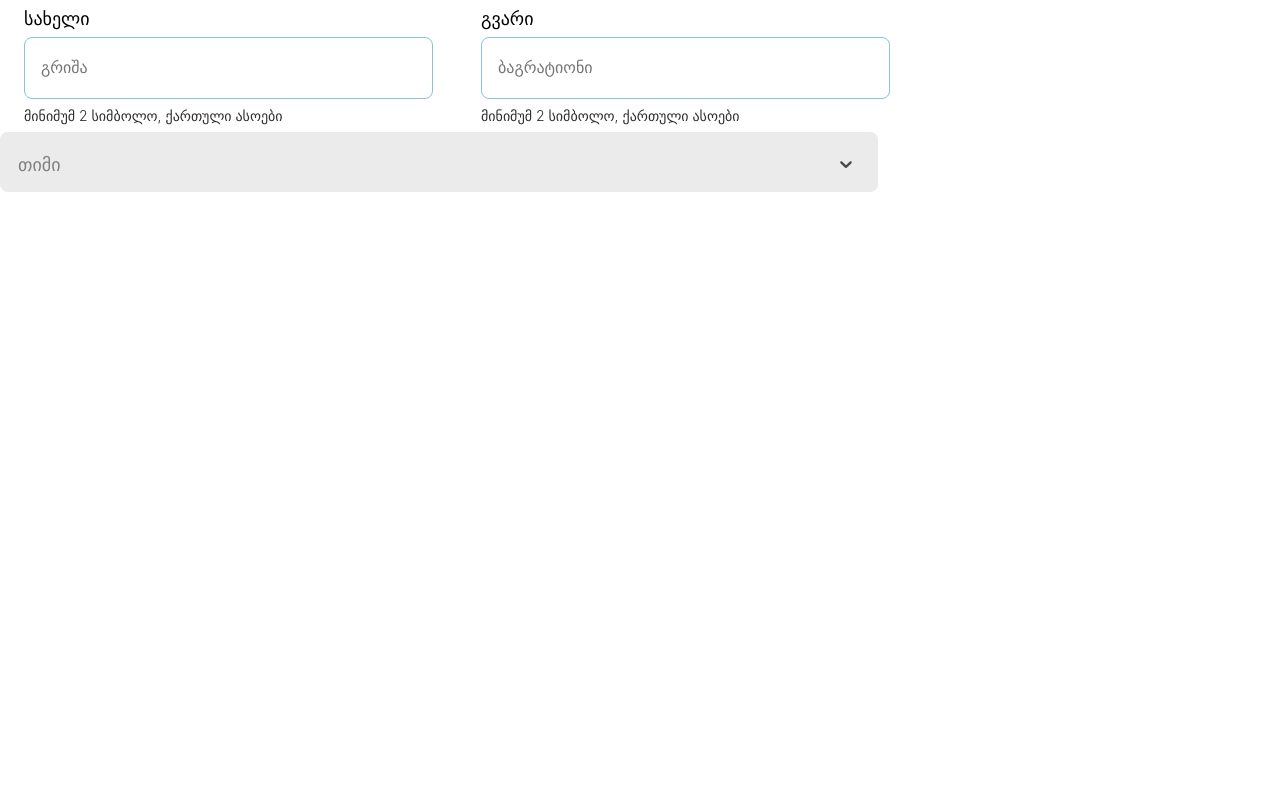
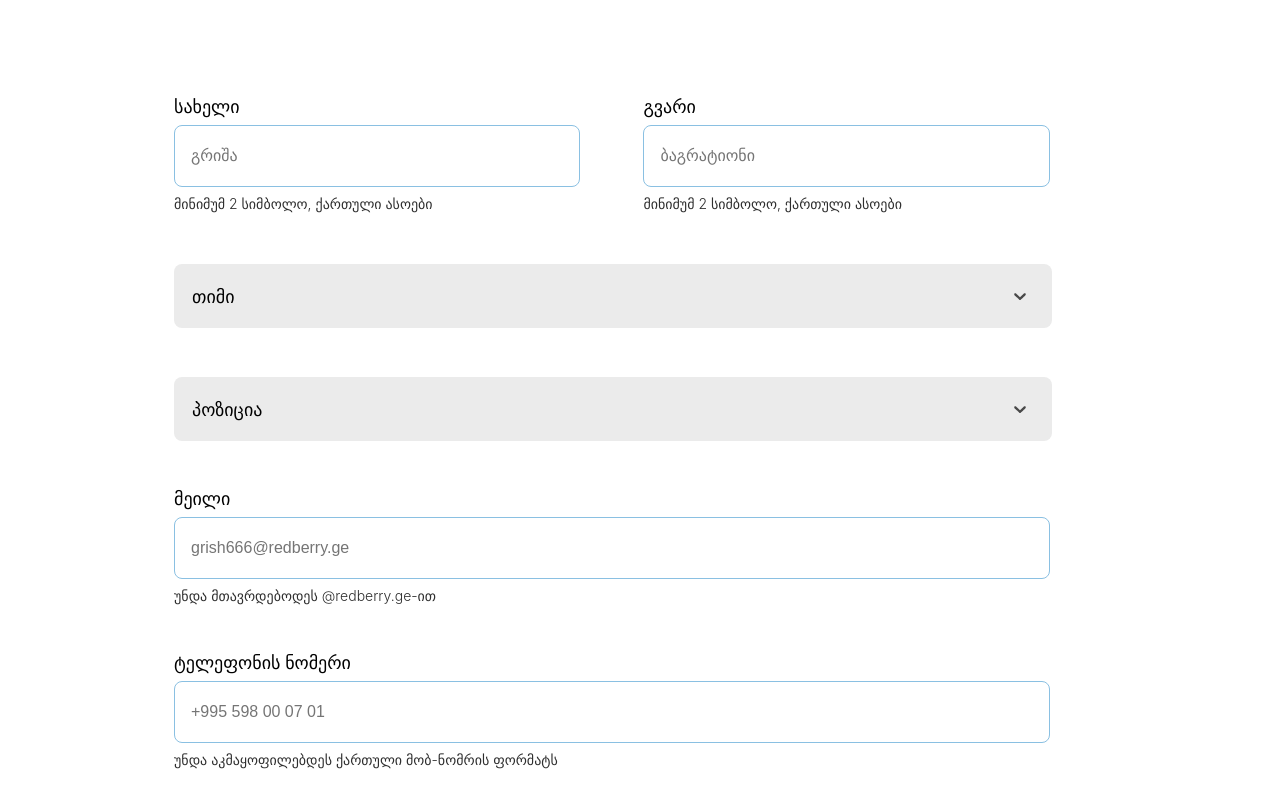
Before and after one commit to lukamindo/Redberry-Pcfy, a React (Create React App) app: page / in a window 1280 px wide. Shown: the top 800 px of the page. Built offline with nearby package versions, Linux system fonts and the light colour scheme.

Commit message:
make validation on form and style react-select

```diff
--- a/src/library/component/input/FormInput.js
+++ b/src/library/component/input/FormInput.js
@@ -6,11 +6,28 @@ import {
   StyledInput,
 } from "./FormInput.styled";
 
-const FormInput = ({ label, register, required, hintMessage, placeholder }) => (
-  <StyledInputWrapper>
+const FormInput = ({
+  name,
+  label,
+  register,
+  hintMessage,
+  placeholder,
+  margin,
+  width,
+  errors,
+}) => (
+  <StyledInputWrapper margin={margin} errors={errors?.[label]}>
     {label && <StyledInputLabel>{label}</StyledInputLabel>}
-    <StyledInput placeholder={placeholder} {...register(label, { required })} />
-    {hintMessage && <StyledInputMessage>{hintMessage}</StyledInputMessage>}
+    <StyledInput
+      width={width}
+      type="text"
+      placeholder={placeholder}
+      {...register(name)}
+    />
+    {(errors?.[name] && (
+      <StyledInputMessage>{errors?.[name].message}</StyledInputMessage>
+    )) ||
+      (hintMessage && <StyledInputMessage>{hintMessage}</StyledInputMessage>)}
   </StyledInputWrapper>
 );
 
--- a/src/library/component/input/FormInput.styled.js
+++ b/src/library/component/input/FormInput.styled.js
@@ -3,7 +3,7 @@ import styled from "styled-components";
 export const StyledInput = styled.input`
   border: 1.8px solid #8ac0e2;
   border-radius: 8px;
-  width: 375px;
+  width: ${(props) => props.width};
   height: 20px;
   padding: 20px 16px;
   font-weight: 400;
@@ -18,13 +18,22 @@ export const StyledInput = styled.input`
 export const StyledInputLabel = styled.p`
   font-weight: 500;
   font-size: 18px;
-  color: #000000;
+  color: ${(props) => (props.errors ? "#E52F2F" : "#000000")};
 `;
 export const StyledInputMessage = styled.p`
   font-size: 14px;
   font-weight: 300;
   color: #2e2e2e;
+  color: ${(props) => (props.errors ? "#E52F2F" : "#2e2e2e")};
 `;
 export const StyledInputWrapper = styled.div`
-  padding: 8px 24px;
+  margin: ${(props) => props.margin};
+
+  p {
+    color: ${(props) => props.errors && "#E52F2F"};
+  }
+
+  input {
+    border-color: ${(props) => props.errors && "#E52F2F"};
+  }
 `;
--- /dev/null
+++ b/src/library/component/react-select/DropdownSelect.js
@@ -0,0 +1,83 @@
+import React from "react";
+import Select from "react-select";
+
+const DropdownSelect = ({
+  placeholder,
+  width,
+  options,
+  margin,
+  register,
+  required,
+}) => {
+  const customStyles = {
+    container: (styles) => ({
+      ...styles,
+      width: width,
+      height: "60px",
+      margin: margin,
+    }),
+    control: (styles) => ({
+      ...styles,
+      backgroundColor: "#EBEBEB",
+      border: "none",
+      boxShadow: "none",
+      borderRadius: "8px",
+    }),
+    valueContainer: (styles) => ({
+      ...styles,
+      paddingLeft: "16px",
+      fontSize: "18px",
+      fontWeight: "500",
+    }),
+    indicatorSeparator: () => ({ display: "none" }),
+    dropdownIndicator: (styles) => ({
+      ...styles,
+      color: "#484848",
+      padding: "22px",
+    }),
+    menu: (styles) => ({
+      ...styles,
+      width: "878px",
+      margin: "0",
+      borderRadius: "8px",
+      filter: "drop-shadow(0px 4px 34px rgba(0, 0, 0, 0.25))",
+      fontWeight: "400",
+      fontSize: "18px",
+      boxShadow: "none",
+    }),
+    menuList: (styles) => ({
+      ...styles,
+      padding: "0",
+    }),
+    option: (styles) => ({
+      ...styles,
+      height: "41px",
+      padding: "10px",
+      backgroundColor: "#fff",
+      color: "#484848",
+      ":hover": { backgroundColor: "#E7F0F8 " },
+    }),
+    placeholder: (styles) => ({
+      ...styles,
+      fontWeight: "500",
+      color: "#000000",
+    }),
+    singleValue: (styles) => ({
+      ...styles,
+      fontWeight: "500",
+      color: "#000000",
+    }),
+  };
+
+  return (
+    <Select
+      options={options}
+      styles={customStyles}
+      placeholder={placeholder}
+      isSearchable={false}
+      {...register(placeholder, { required })}
+    />
+  );
+};
+
+export default DropdownSelect;
--- a/src/library/utilities/Validator.js
+++ b/src/library/utilities/Validator.js
@@ -0,0 +1,27 @@
+import * as yup from "yup";
+
+const geoRegex = /^[ა-ჰ]+$/;
+const emailRegex = /[a-z0-9](\.?[a-z0-9]){5,}@redberry\.ge$/;
+const numberRegex = /^(\+?995)?(79\d{7}|5\d{8})$/;
+
+export const schemaEmployee = yup.object().shape({
+  სახელი: yup
+    .string()
+    .matches(geoRegex, "გამოიყენე ქართული ასოები")
+    .min(2, "უნდა შეიცვადეს მინიმუმ 2 სიმბოლოს")
+    .required("ველის შევსება სავალდებულოა"),
+  გვარი: yup
+    .string()
+    .matches(geoRegex, "გამოიყენე ქართული ასოები")
+    .min(2, "უნდა შეიცვადეს მინიმუმ 2 სიმბოლოს")
+    .required("ველის შევსება სავალდებულოა"),
+  მეილი: yup
+    .string()
+    .email()
+    .matches(emailRegex, "გამოიყენე @redberry.ge-ს იმეილი")
+    .required("ველის შევსება სავალდებულოა"),
+  ტელეფონის_ნომერი: yup
+    .string()
+    .matches(numberRegex, "გამოიყენე ქართული მობ-ნომრის ფორმატი")
+    .required("ველის შევსება სავალდებულოა"),
+});
--- a/src/pages/Form/EmployeeSection.js
+++ b/src/pages/Form/EmployeeSection.js
@@ -3,10 +3,19 @@ import { useForm } from "react-hook-form";
 import Button from "library/component/button/Button";
 import Input from "library/component/input/FormInput";
 import { StyledForm, StyledTwoInputWrapper } from "./FormWrapper.styled";
-import Select from "react-select";
+import DropdownSelect from "library/component/react-select/DropdownSelect";
+import { schemaEmployee } from "library/utilities/Validator";
+import { yupResolver } from "@hookform/resolvers/yup";
 
-function EmployeeSection() {
-  const { register, handleSubmit } = useForm();
+function EmployeeSection({ padding }) {
+  const {
+    register,
+    handleSubmit,
+    formState: { errors },
+  } = useForm({
+    mode: "onSubmit",
+    resolver: yupResolver(schemaEmployee),
+  });
 
   const onSubmit = (data) => {
     console.log(data);
@@ -18,73 +27,71 @@ function EmployeeSection() {
     { value: "vanilla", label: "Vanilla" },
   ];
 
-  const customStyles = {
-    control: (styles) => ({
-      ...styles,
-      backgroundColor: "#EBEBEB",
-      width: "878px",
-      height: "60px",
-      border: "none",
-      boxShadow: "none",
-      borderRadius: "8px",
-    }),
-    valueContainer: (styles) => ({
-      ...styles,
-      paddingLeft: "16px",
-      fontSize: "18px",
-      fontWeight: "500",
-    }),
-    indicatorSeparator: () => ({ display: "none" }),
-    // indicatorsContainer: () => ({ padding: "25px" }),
-    dropdownIndicator: (styles) => ({
-      ...styles,
-      color: "#484848",
-      padding: "22px",
-      ":hover": {},
-    }),
-    menu: (styles) => ({
-      ...styles,
-      width: "878px",
-      margin: "0",
-      borderRadius: "8px",
-      border: "0px",
-      filter: "drop-shadow(0px 4px 34px rgba(0, 0, 0, 0.25))",
-      fontWeight: "400",
-      fontSize: "18px",
-    }),
-    option: (styles) => ({
-      ...styles,
-      height: "41px",
-    }),
-  };
-
   return (
-    <StyledForm onSubmit={handleSubmit(onSubmit)}>
+    <StyledForm padding={padding} onSubmit={handleSubmit(onSubmit)}>
       <StyledTwoInputWrapper>
         <Input
           hintMessage="მინიმუმ 2 სიმბოლო, ქართული ასოები"
           label="სახელი"
+          name="სახელი"
+          errors={errors}
           register={register}
           placeholder="გრიშა"
-          required
+          margin="0px 63px 0px 0px"
+          width="372.4px"
         />
 
         <Input
           hintMessage="მინიმუმ 2 სიმბოლო, ქართული ასოები"
           label="გვარი"
+          name="გვარი"
+          errors={errors}
           register={register}
           placeholder="ბაგრატიონი"
-          required
+          width="372.4px"
         />
       </StyledTwoInputWrapper>
-      <Select
+      <DropdownSelect
         options={options}
-        styles={customStyles}
+        register={register}
         placeholder="თიმი"
-        isSearchable={false}
+        width="878px"
+        margin="52px 0 0 0 "
       />
 
-      {/* <Button>შემდეგი</Button> */}
+      <DropdownSelect
+        options={options}
+        register={register}
+        placeholder="პოზიცია"
+        width="878px"
+        margin="53px 0 0 0 "
+      />
+
+      <Input
+        hintMessage="უნდა მთავრდებოდეს @redberry.ge-ით"
+        label="მეილი"
+        name="მეილი"
+        errors={errors}
+        register={register}
+        placeholder="grish666@redberry.ge"
+        margin="51px 0 0 0"
+        width="842.4px"
+      />
+
+      <Input
+        hintMessage="უნდა აკმაყოფილებდეს ქართული მობ-ნომრის ფორმატს"
+        label="ტელეფონის ნომერი"
+        name="ტელეფონის_ნომერი"
+        register={register}
+        errors={errors}
+        placeholder="+995 598 00 07 01"
+        margin="48px 0 0 0"
+        width="842.4px"
+      />
+
+      <Button width="176px" margin="95px 0 0 702px">
+        შემდეგი
+      </Button>
     </StyledForm>
   );
 }
```
